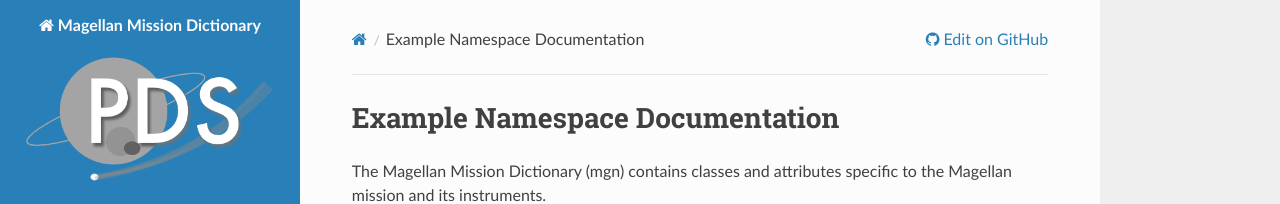
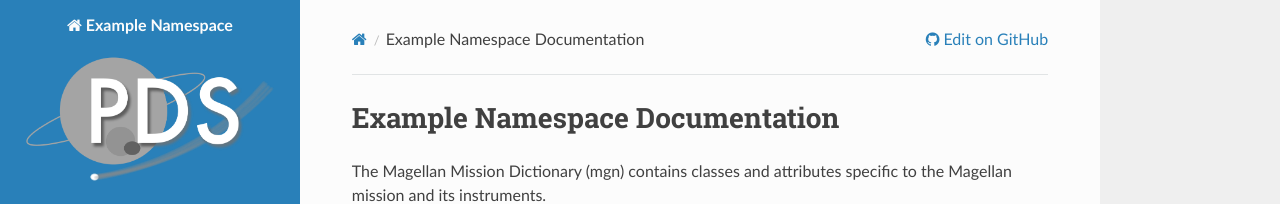
Before and after one commit to pds-data-dictionaries/ldd-mgn, a Sphinx documentation site: the page built from docs/source/index.rst, in a window 1280 px wide. Shown: the top 204 px of the page. Built offline with Sphinx 7.4.7 and the Read the Docs theme 2.0.0, drawn with Linux system fonts in a browser that asks for light colours.

Commit message:
Apply latest LDD Doc Gen Config updates

```diff
--- a/docs/source/conf.py
+++ b/docs/source/conf.py
@@ -17,7 +17,7 @@
 
 # -- Project information -----------------------------------------------------
 
-project = 'Magellan Mission Dictionary'
+project = 'Example Namespace'
 # copyright = overidden by CSS specified below
 author = 'NASA Planetary Data System'
 
```
